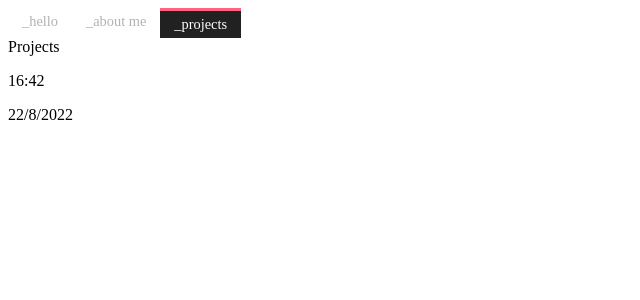
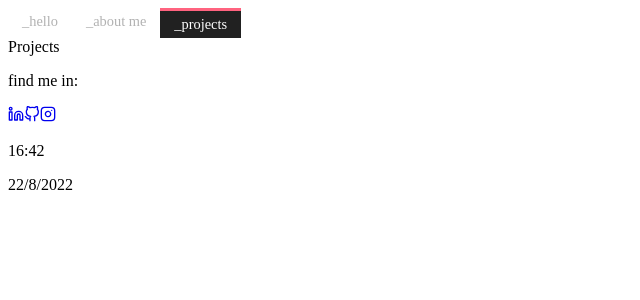
Before and after one commit to mirayatech/V2-Portfolio, a React (Vite) app: page /projects in a window 1280 px wide. Shown: the top 300 px of the page, without its empty margins (0-640 px from the left). Built offline with nearby package versions, Linux system fonts and the light colour scheme.

Commit message:
feat(footer): add social links

```diff
--- a/src/components/Footer/Footer.tsx
+++ b/src/components/Footer/Footer.tsx
@@ -1,3 +1,4 @@
+import { FiGithub, FiLinkedin, FiInstagram } from "react-icons/fi";
 export function Footer() {
   const current = new Date();
   const date = `${current.getDate()}/${
@@ -8,7 +9,21 @@ export function Footer() {
 
   return (
     <footer className="footer">
-      <aside className="footer__socials"></aside>
+      <aside className="footer__socials">
+        <p>find me in:</p>
+        <a
+          href="https://www.linkedin.com/in/miraya-abrodi-a48382237/"
+          target="_blank"
+        >
+          <FiLinkedin />
+        </a>
+        <a href="https://github.com/mirayatech" target="_blank">
+          <FiGithub />
+        </a>
+        <a href="https://www.instagram.com/mirayatech/" target="_blank">
+          <FiInstagram />
+        </a>
+      </aside>
       <aside className="footer__time">
         <p> {time}</p>
         <p>{date}</p>
```
